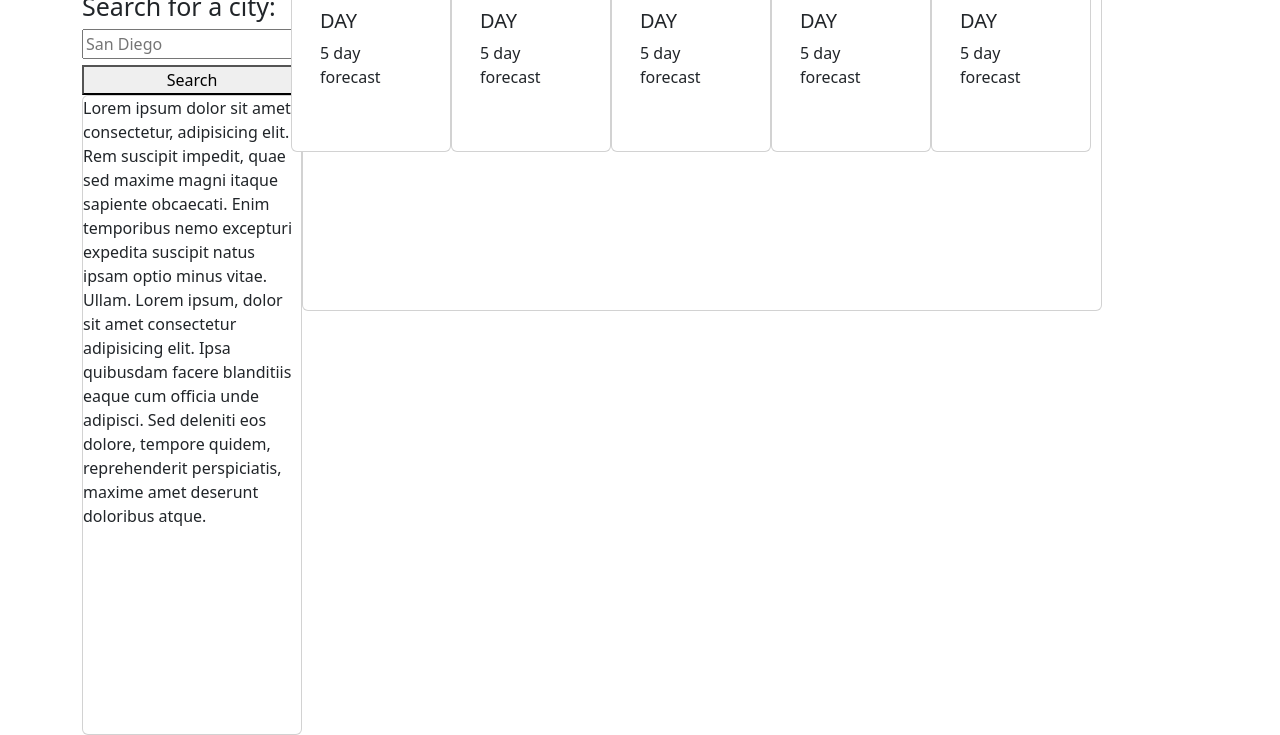
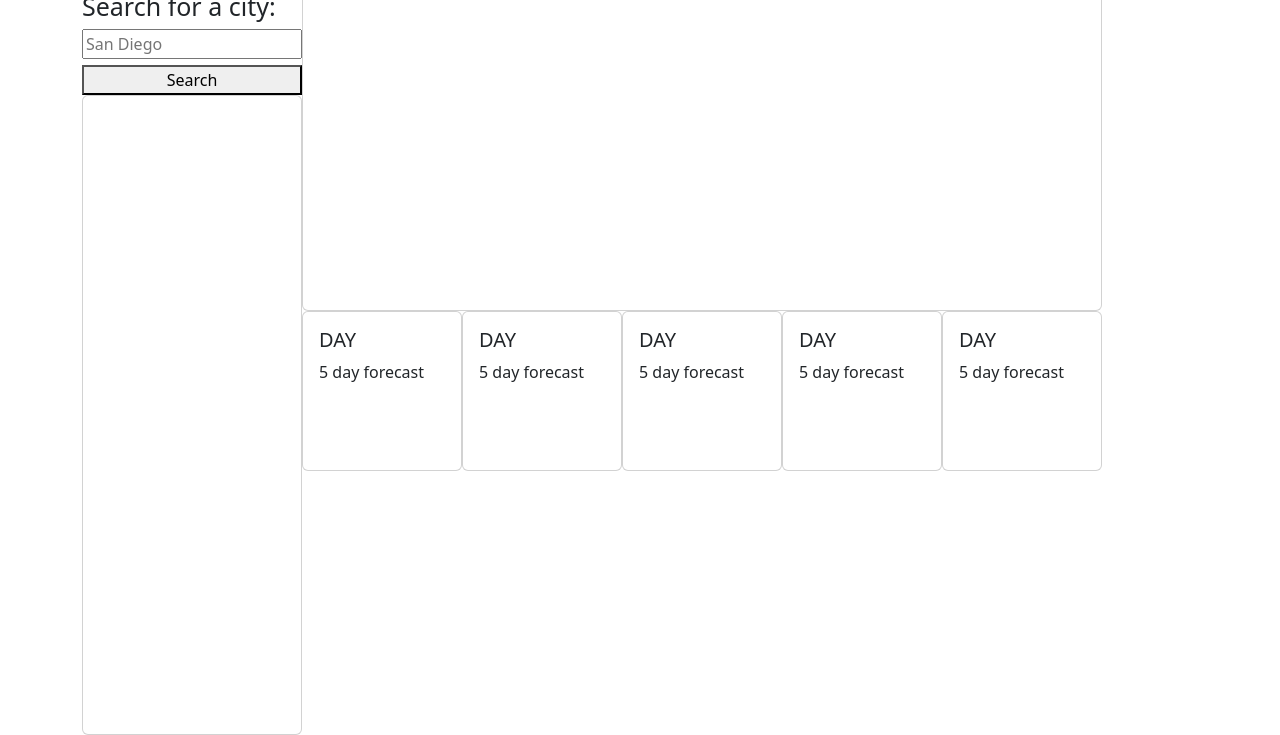
Before and after one commit to jsalexan/weather-dashboard, a plain HTML site: page index.html in a window 1280 px wide. Shown: the part 77-812 px from the top of the page. Drawn offline with nearby package versions, Linux system fonts and the light colour scheme.

Commit message:
Got the layout of the HTML the way I think it needs to be.

```diff
--- a/assets/CSS/style.css
+++ b/assets/CSS/style.css
@@ -34,3 +34,13 @@ h2 {
     width: 220px;
     margin-top: 6px;
 }
+
+.result-cont {
+    display: flex;
+    flex-direction: column;
+}
+
+.five-day {
+    display: flex;
+
+}
--- a/index.html
+++ b/index.html
@@ -9,9 +9,9 @@
     <title>Weather Dashboard</title>
 </head>
 <body>
-    <div class="title">
+    <header class="title">
         <h1>Weather Dashboard</h1>
-    </div>
+    </header>
 
     <div class="container">
 
@@ -25,21 +25,19 @@
             </form>
 
         <div class="card cities-holder" style="width: 220px; height: 40rem;">
-            <p>Lorem ipsum dolor sit amet consectetur, adipisicing elit. Rem suscipit impedit, quae sed maxime magni itaque sapiente obcaecati. Enim temporibus nemo excepturi expedita suscipit natus ipsam optio minus vitae. Ullam.
 
-                Lorem ipsum, dolor sit amet consectetur adipisicing elit. Ipsa quibusdam facere blanditiis eaque cum officia unde adipisci. Sed deleniti eos dolore, tempore quidem, reprehenderit perspiciatis, maxime amet deserunt doloribus atque.
-            </p>
         </div>
     </div>
 
 
 
-<div class="result-cont">
+<aside class="result-cont">
     <div class="card" style="width: 50rem; height: 20rem;">
 <!-- Includes city name, date, icon, temp, wind, humidity, UV. -->
 
 <!-- Next group has 5 day forecast with: date, icon, temp, wind, humidity -->
-<div class="5-day-forecast row">
+</div>
+<div class="five-day">
 <div class="card" style="width: 10rem; height: 10rem;">
     <div class="card-body">
       <h5 class="card-title">DAY</h5>
@@ -75,7 +73,7 @@
     </div>
     </div>
   </div>
-</div>
+</aside>
 
   <script src="./assets/JS/script.js"></script>
   <script src="https://cdn.jsdelivr.net/npm/bootstrap@5.2.1/dist/js/bootstrap.bundle.min.js" integrity="sha384-u1OknCvxWvY5kfmNBILK2hRnQC3Pr17a+RTT6rIHI7NnikvbZlHgTPOOmMi466C8" crossorigin="anonymous"></script>
```
